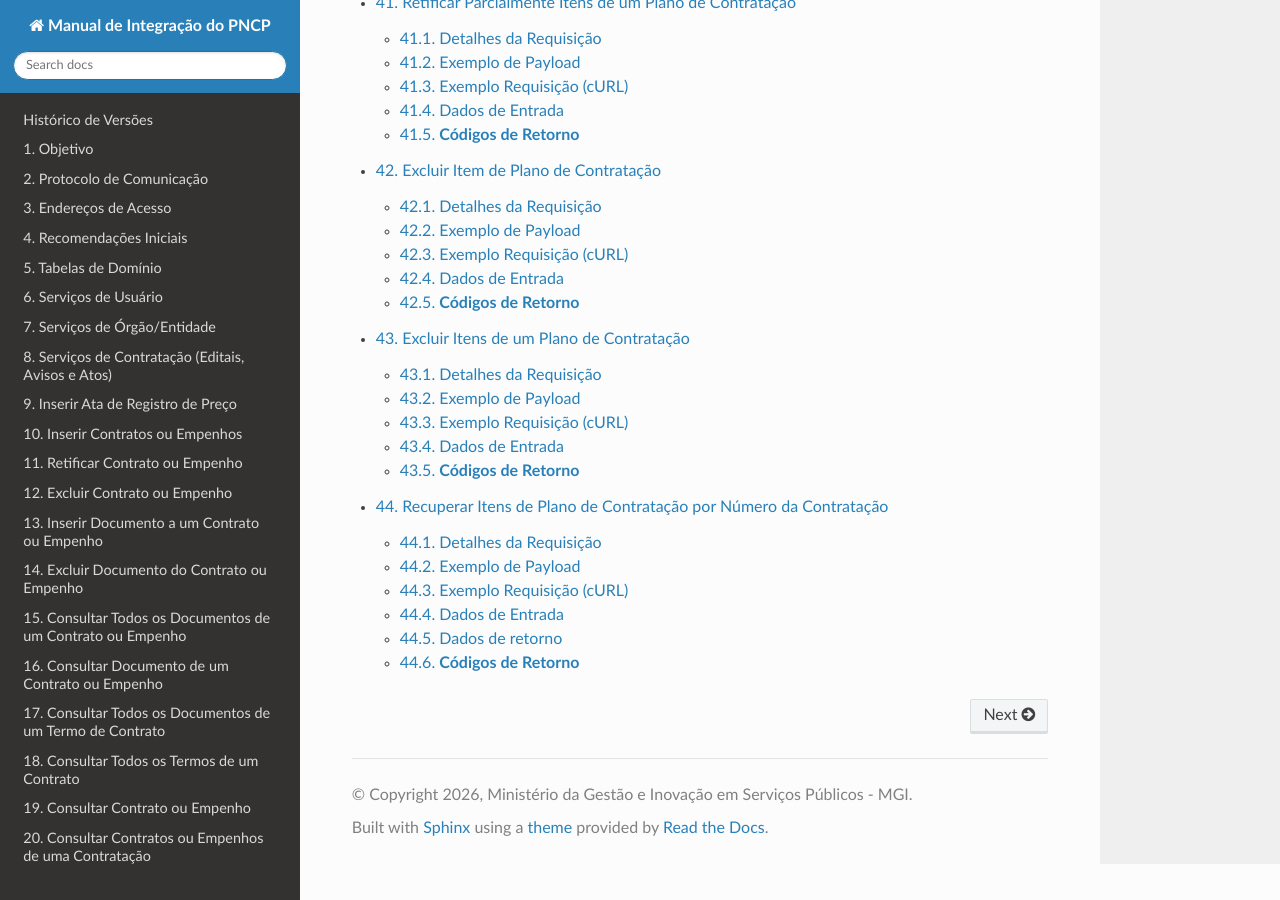
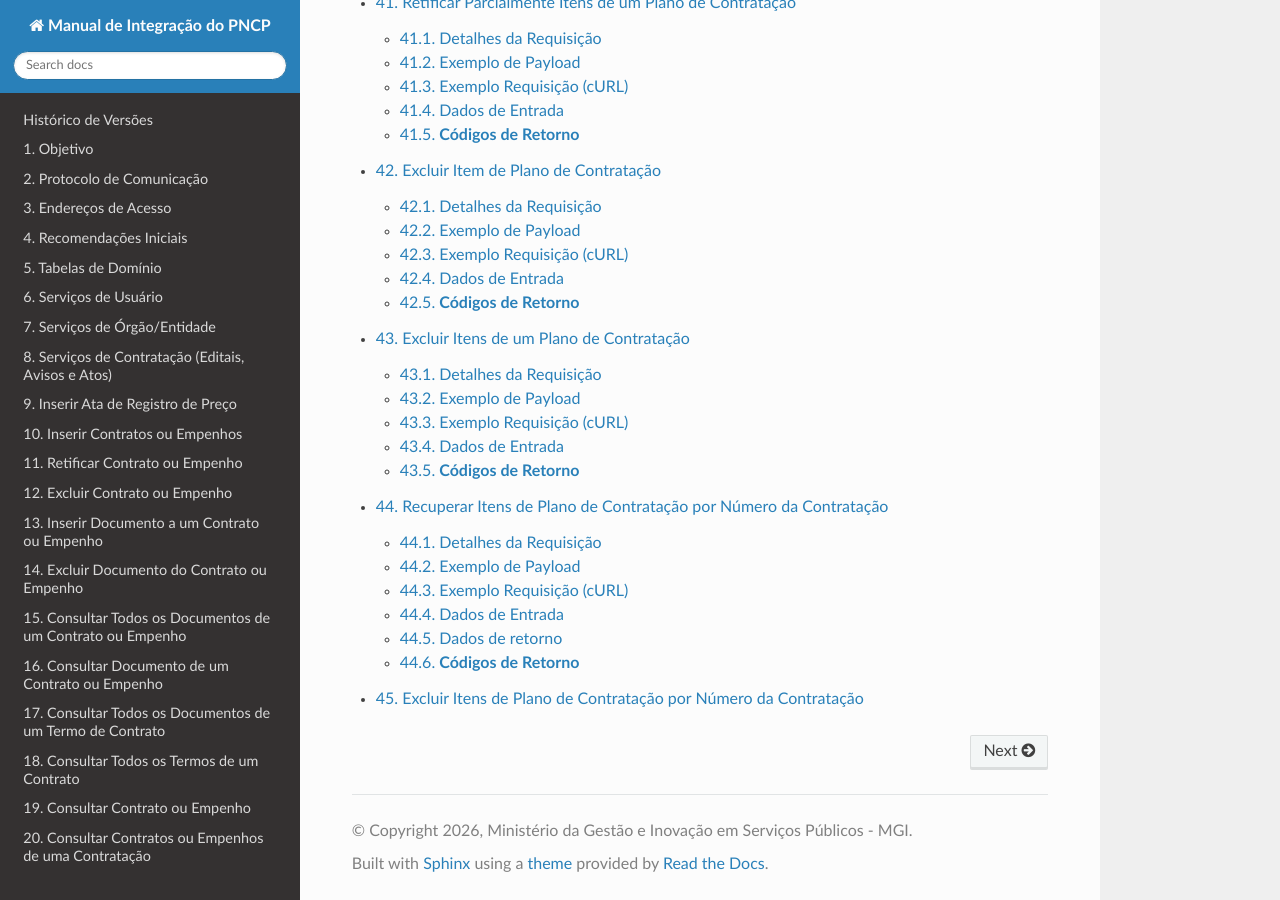
Before and after one commit to carlosmgi/Manual-de-Integracao-do-PNCP, a Sphinx documentation site: the page built from docs/source/index.rst, in a window 1280 px wide and 900 px high, scrolled down 19379 px. Built offline with Sphinx 7.4.7 and the Read the Docs theme 3.1.0, drawn with Linux system fonts in a browser that asks for light colours; pages that are not in the unit, such as notebooks, are missing from menus.

Commit message:
Update index.rst

```diff
--- a/docs/source/index.rst
+++ b/docs/source/index.rst
@@ -63,3 +63,4 @@ Sumário
    Excluir Item de Plano de Contratação
    Excluir Itens de um Plano de Contratação
    Recuperar Itens de Plano de Contratação por Número da Contratação
+   Excluir Itens de Plano de Contratação por Número da Contratação
```
